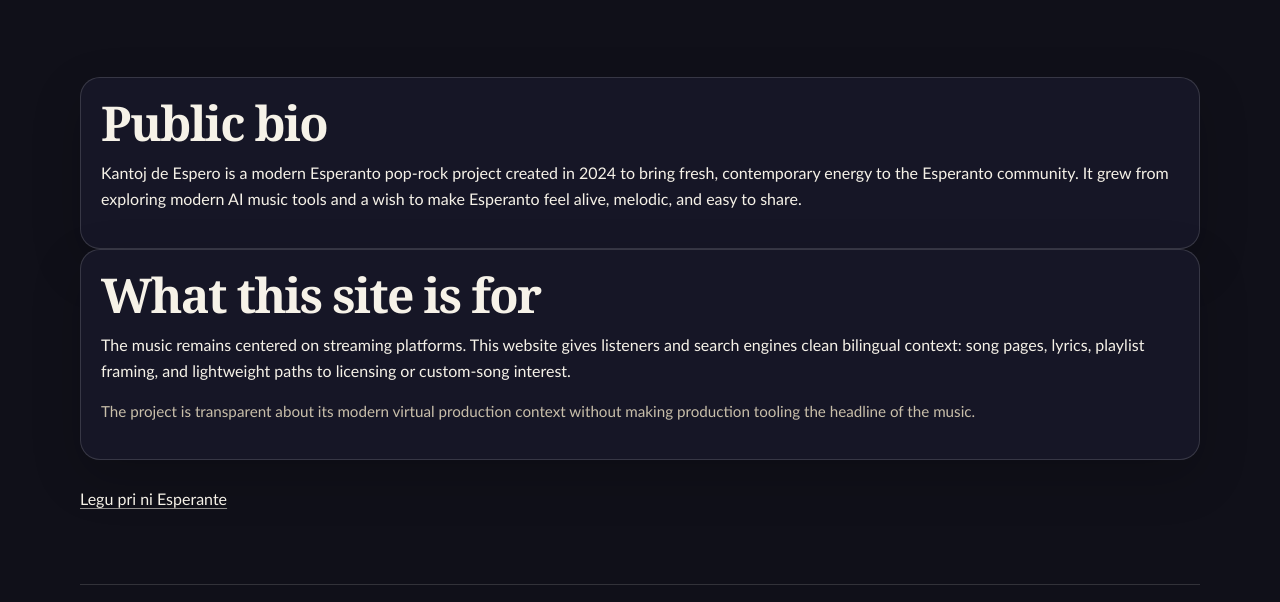
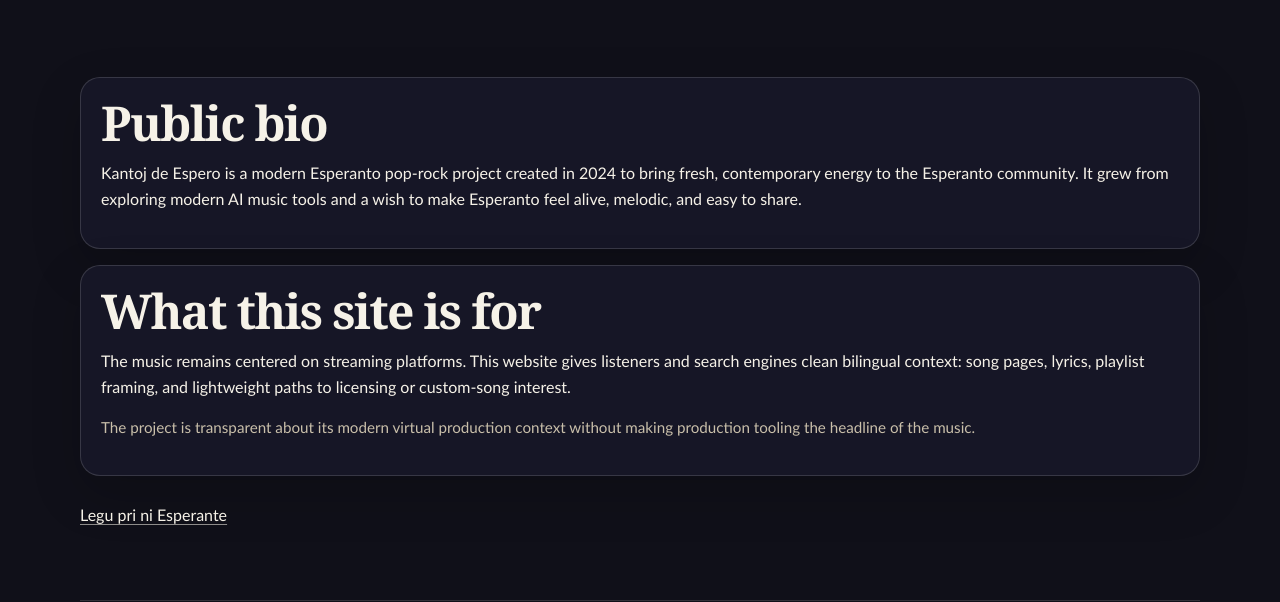
Before and after one commit to carabinshely/kantoj_de_espero_web, an Astro site: page /en/about in a window 1280 px wide. Shown: the part 622-1224 px from the top of the page. Built offline with nearby package versions, Linux system fonts and the light colour scheme; Astro itself is replaced by a stand-in of ours.

Commit message:
style(design): FINDING-002 — separate stacked panels
Constraint: Prefer CSS-only design fixes in public website repo.\nConfidence: high\nScope-risk: narrow\nDirective: Keep panel rhythm controlled with spacing, not extra wrapper markup.\nTested: npm run build; rendered about-page screenshot finding-002-after.png; browse console --errors.\nNot-tested: No JS regression test because this is a CSS-only design fix.

```diff
--- a/src/styles/global.css
+++ b/src/styles/global.css
@@ -57,6 +57,7 @@ p { margin: 0 0 1rem; }
 .lede { font-size: clamp(1.1rem, 2.5vw, 1.45rem); max-width: 62ch; color: var(--muted); }
 .grid { display: grid; gap: 1rem; grid-template-columns: repeat(auto-fit, minmax(230px, 1fr)); margin: 1.5rem 0 3rem; }
 .card, .panel, .cta-band { background: color-mix(in srgb, var(--panel), transparent 5%); border: 1px solid var(--line); border-radius: 1.25rem; padding: 1.25rem; box-shadow: 0 18px 50px rgba(0,0,0,.18); }
+.panel + .panel { margin-top: 1rem; }
 .card { transition: transform 160ms ease-out, border-color 160ms ease-out, background-color 160ms ease-out; }
 .card:hover, .card:focus-within { transform: translateY(-2px); border-color: color-mix(in srgb, var(--accent), transparent 55%); }
 .card h3 a { display: inline-flex; align-items: center; min-height: 44px; text-decoration: none; }
```
